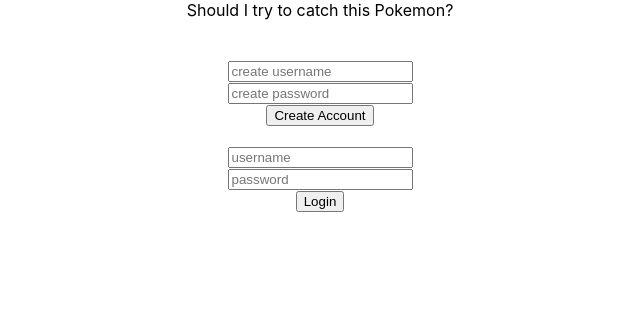
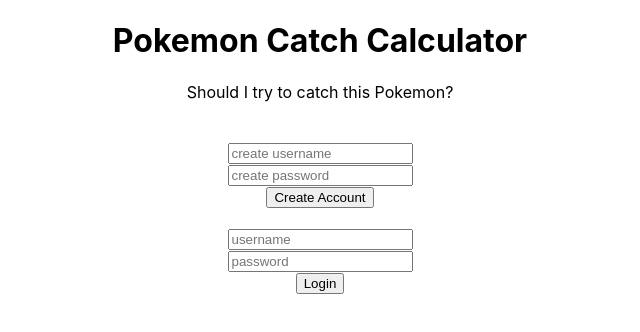
Before and after one commit to bw-pokemon-go-catch/Front-End, a React (Create React App) app in the folder my-app/: page / in a window 1280 px wide. Shown: the top 332 px of the page, without its empty margins (320-960 px from the left). Built offline with nearby package versions, Linux system fonts and the light colour scheme; no server answers.

Commit message:
imported header to `App.js`

```diff
--- a/my-app/src/App.js
+++ b/my-app/src/App.js
@@ -4,6 +4,7 @@
 import axios from 'axios';
 import LoginPage from './components/login';
 import SignupPage from './components/signup';
+import Header from './components/header';
 
 function App() {
 
@@ -29,6 +30,7 @@
 
   return (
     <div className="App">
+      <Header />
       Should I try to catch this Pokemon?
       <br />
       <form onSubmit={event => handleCalculation(event)}>
```
